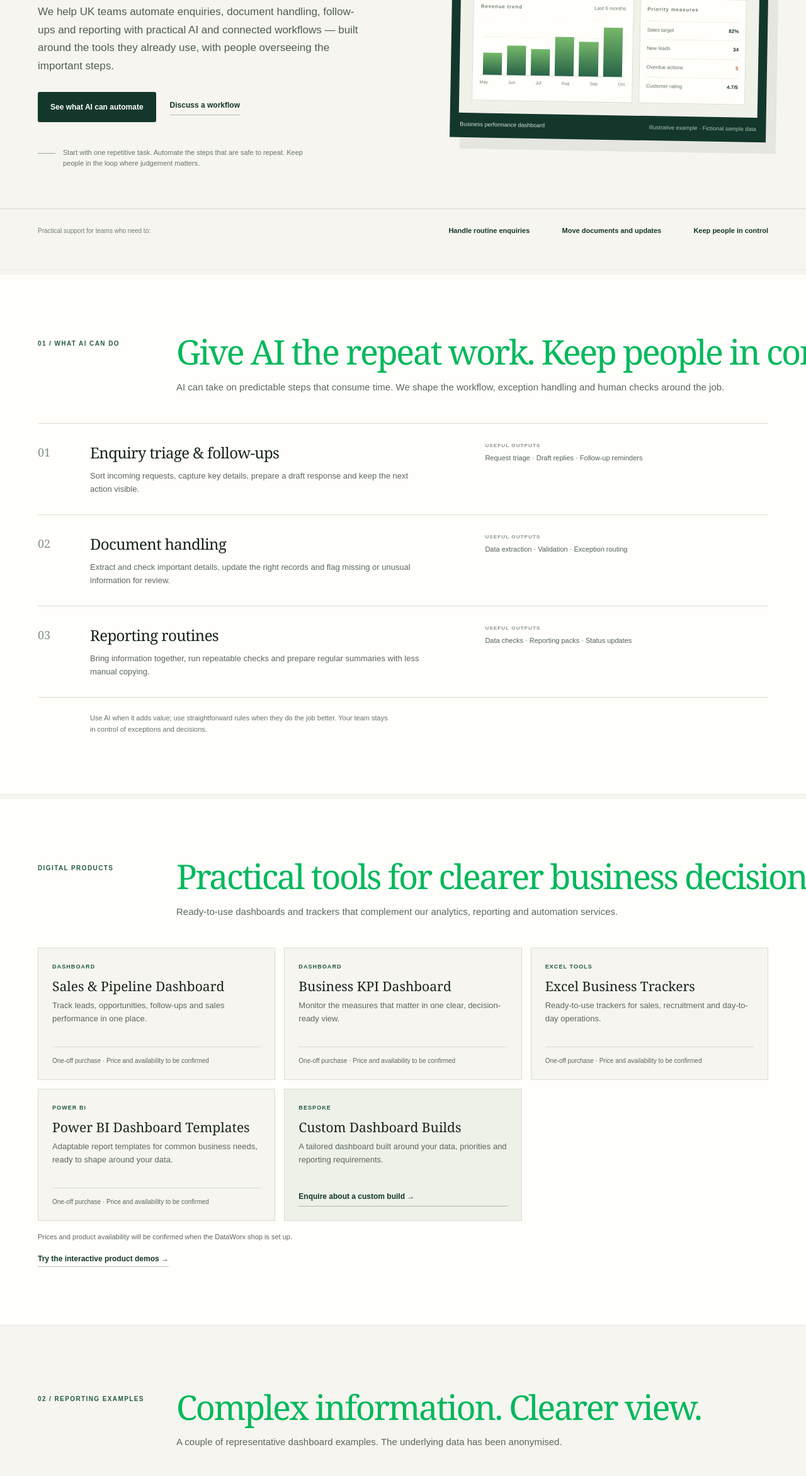
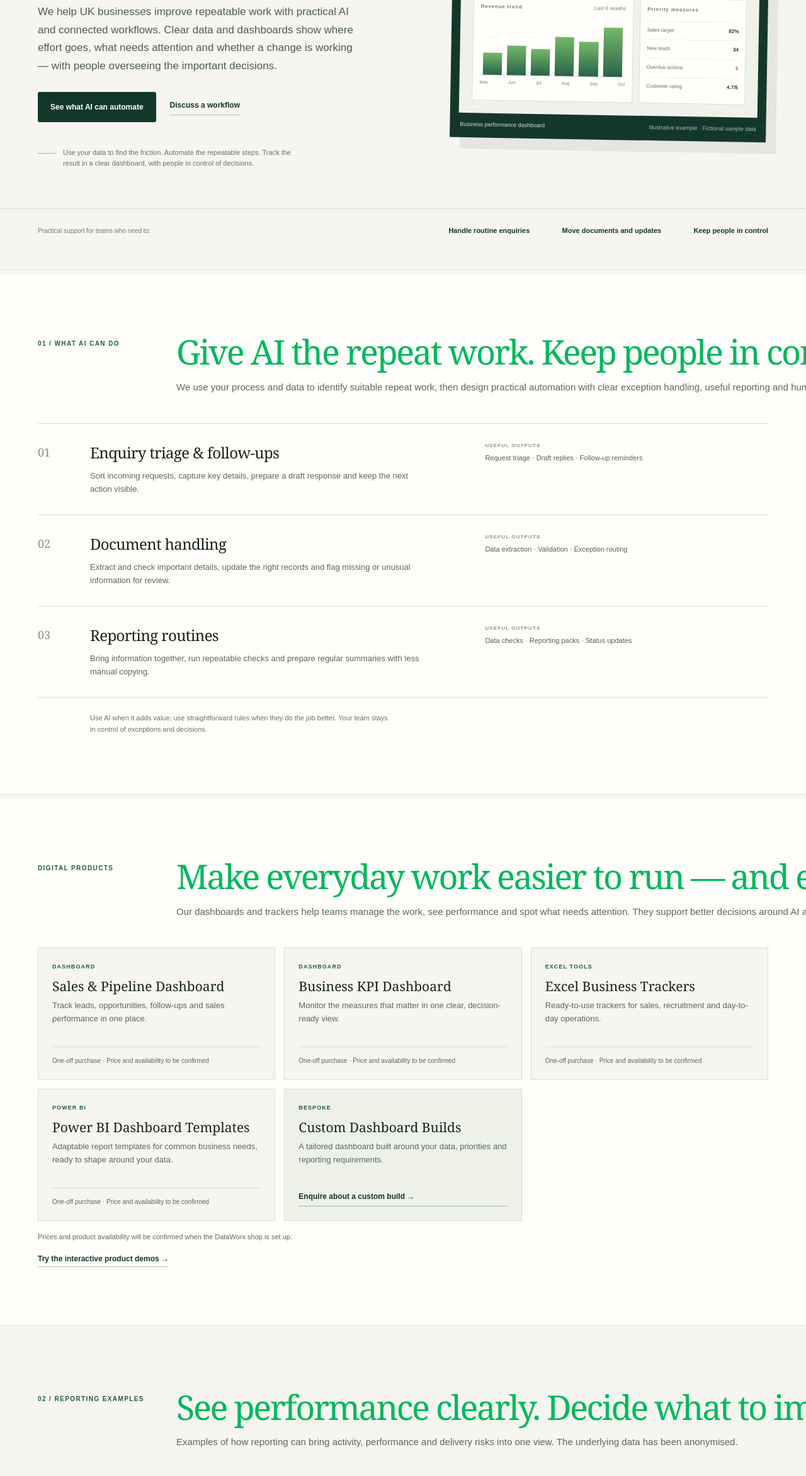
Before and after one commit to Tooth10/data-worx.uk, a plain HTML site: page index.html in a window 1280 px wide. Shown: the part 410-2754 px from the top of the page at 63% size. Drawn offline with Linux system fonts and the light colour scheme; grey boxes are pictures that could not be loaded.

Commit message:
Unify homepage around data-led automation

```diff
--- a/index.html
+++ b/index.html
@@ -81,12 +81,12 @@
         <div class="hero-copy">
           <p class="eyebrow"><span class="eyebrow-mark" aria-hidden="true"></span> AI automation · Connected workflows · Reporting</p>
           <h1>AI for the repeat work. <em>People stay in control.</em></h1>
-          <p class="hero-lead">We help UK teams automate enquiries, document handling, follow-ups and reporting with practical AI and connected workflows — built around the tools they already use, with people overseeing the important steps.</p>
+          <p class="hero-lead">We help UK businesses improve repeatable work with practical AI and connected workflows. Clear data and dashboards show where effort goes, what needs attention and whether a change is working — with people overseeing the important decisions.</p>
           <div class="hero-actions">
             <a class="button button-dark" href="#ai">See what AI can automate </a>
             <a class="text-link" href="#contact">Discuss a workflow </a>
           </div>
-          <div class="hero-note"><span class="note-rule"></span><span>Start with one repetitive task. Automate the steps that are safe to repeat. Keep people in the loop where judgement matters.</span></div>
+          <div class="hero-note"><span class="note-rule"></span><span>Use your data to find the friction. Automate the repeatable steps. Track the result in a clear dashboard, with people in control of decisions.</span></div>
         </div>
 
         <figure class="hero-visual hero-dashboard">
@@ -120,7 +120,7 @@
           <p class="section-index">01 / WHAT AI CAN DO</p>
           <div>
             <h2>Give AI the repeat work. Keep people in control.</h2>
-            <p class="section-intro">AI can take on predictable steps that consume time. We shape the workflow, exception handling and human checks around the job.</p>
+            <p class="section-intro">We use your process and data to identify suitable repeat work, then design practical automation with clear exception handling, useful reporting and human checks.</p>
           </div>
         </div>
 
@@ -150,8 +150,8 @@
         <div class="section-heading">
           <p class="section-index">DIGITAL PRODUCTS</p>
           <div>
-            <h2>Practical tools for clearer business decisions.</h2>
-            <p class="section-intro">Ready-to-use dashboards and trackers that complement our analytics, reporting and automation services.</p>
+            <h2>Make everyday work easier to run — and easier to measure.</h2>
+            <p class="section-intro">Our dashboards and trackers help teams manage the work, see performance and spot what needs attention. They support better decisions around AI and automation, rather than adding another disconnected tool.</p>
           </div>
         </div>
         <div class="product-grid">
@@ -171,8 +171,8 @@
         <div class="section-heading">
           <p class="section-index">02 / REPORTING EXAMPLES</p>
           <div>
-            <h2>Complex information. Clearer view.</h2>
-            <p class="section-intro">A couple of representative dashboard examples. The underlying data has been anonymised.</p>
+            <h2>See performance clearly. Decide what to improve next.</h2>
+            <p class="section-intro">Examples of how reporting can bring activity, performance and delivery risks into one view. The underlying data has been anonymised.</p>
           </div>
         </div>
 
@@ -194,8 +194,8 @@
       <div class="site-wrap approach-layout">
         <div>
           <p class="section-index section-index-light">03 / HOW WE WORK</p>
-          <h2>Useful work, without the theatre.</h2>
-          <p>Start small, get the facts straight and build only what solves the problem.</p>
+          <h2>Start with the process. Improve it with evidence.</h2>
+          <p>We connect process improvement, practical automation and decision-ready reporting. Start with the real problem, use evidence to shape the fix, then monitor whether it helps.</p>
         </div>
         <ol class="approach-steps">
           <li><span>01</span><div><b>Find the decision</b><p>Agree the question, who needs the answer and what they will do with it.</p></div></li>
@@ -209,8 +209,8 @@
       <div class="site-wrap fit-layout">
         <p class="section-index">04 / DATA &amp; ANALYSIS</p>
         <div>
-          <h2>Use your data to make the automation better.</h2>
-          <p>Clear reporting and analysis help you spot bottlenecks, decide what is worth automating and see whether a change is working. DataWorx brings hands-on experience from complex, stakeholder-heavy environments to practical business problems.</p>
+          <h2>Connect the workflow to the numbers that matter.</h2>
+          <p>Data analysis shows where work slows down and which repeatable steps may be worth automating. Automation reduces manual effort; dashboards then make volumes, exceptions and outcomes visible, so you can see what changed and where to act next.</p>
           <a class="text-link" href="services.html">Explore AI automation and supporting services </a>
         </div>
       </div>
```
